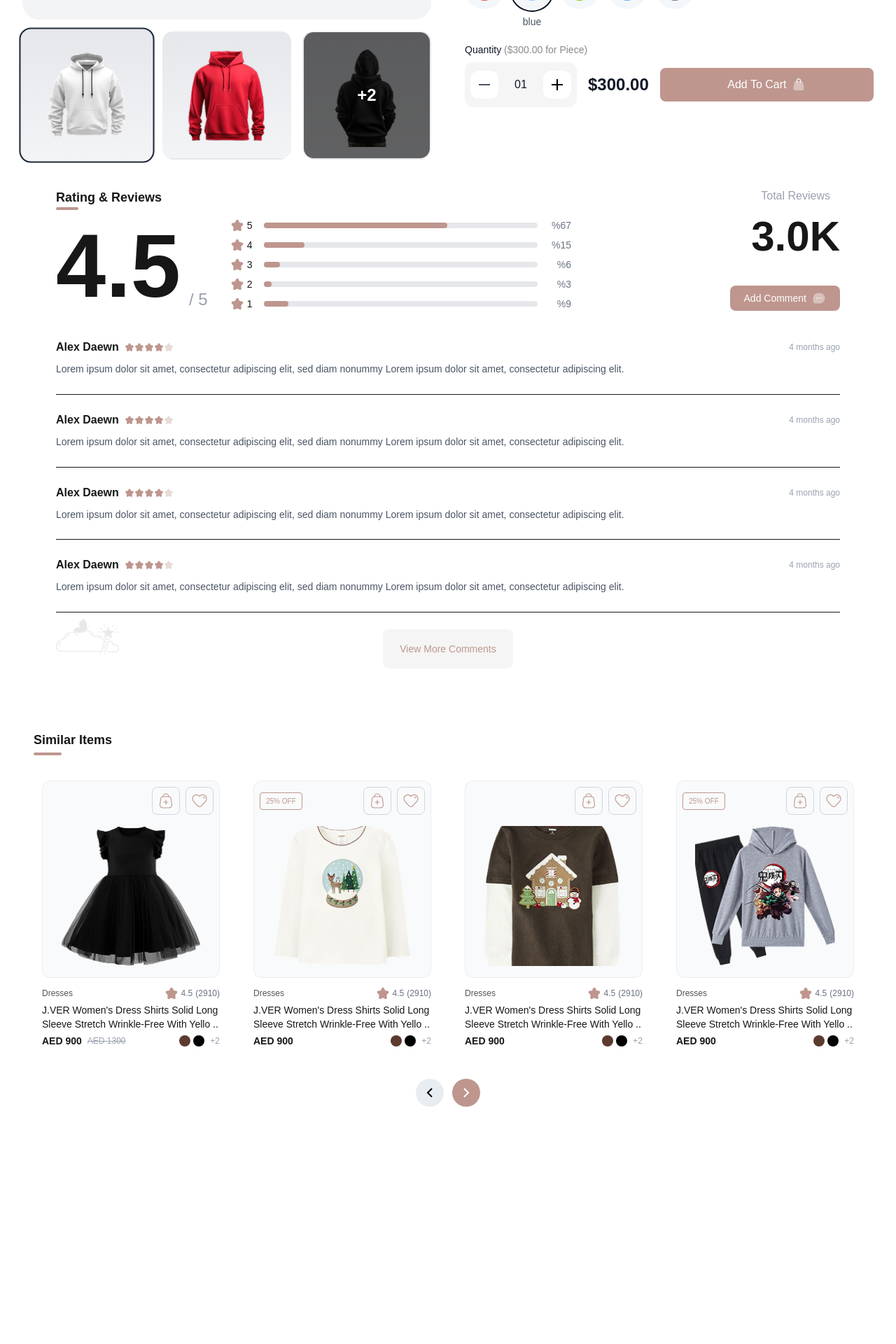
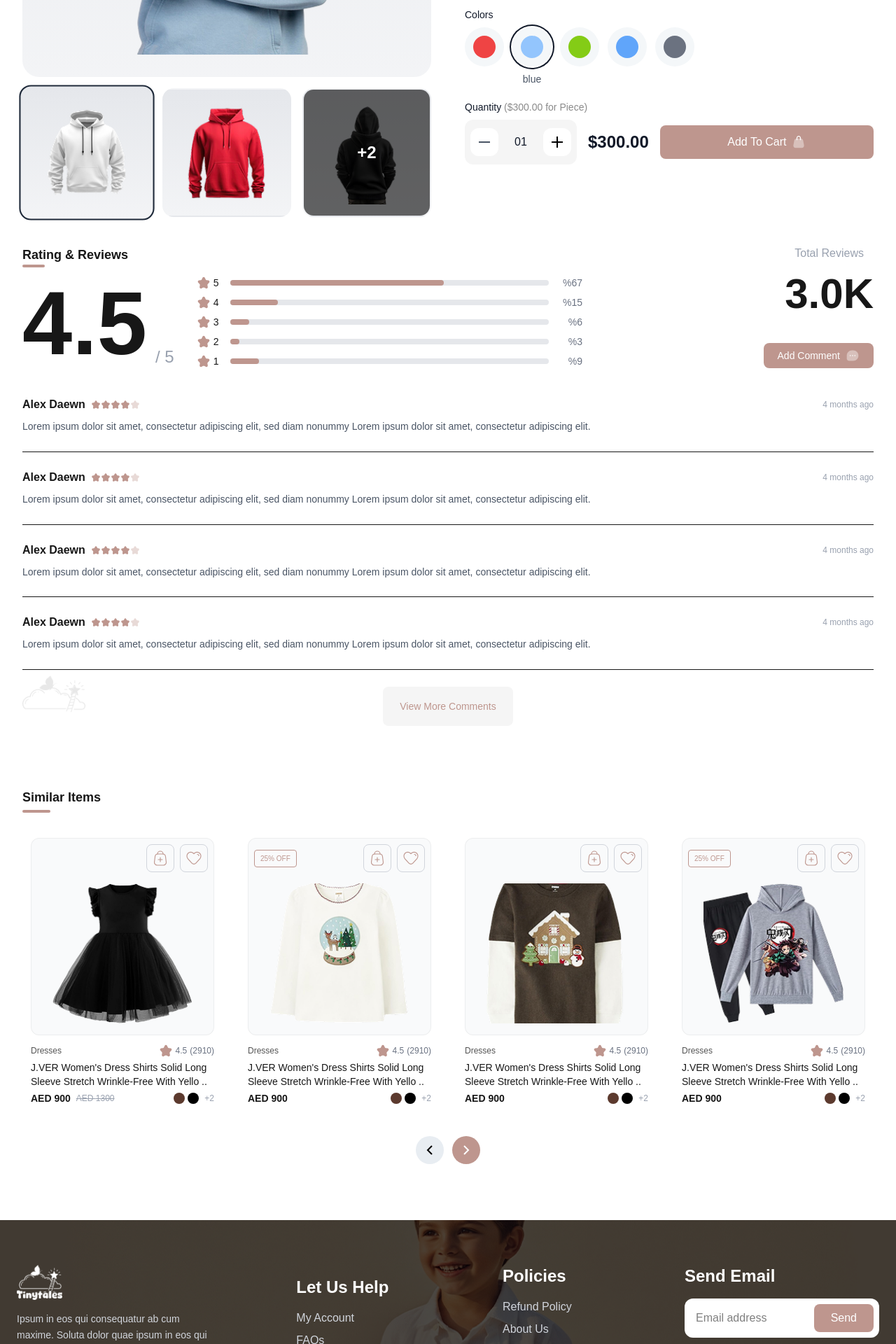
Before and after one commit to Eslam-mg/Frontend-Task-Next.js-Authentication-Dashboard, a Next.js app: page /product in a window 1280 px wide. Shown: the part 880-2800 px from the top of the page at 70% size. Before the commit the page ends 2541 px from the top, so only its background shows below. Built offline with nearby package versions, Linux system fonts and the light colour scheme.

Commit message:
handle css style

```diff
--- a/src/app/layout.js
+++ b/src/app/layout.js
@@ -1,5 +1,7 @@
 import { Geist, Geist_Mono } from "next/font/google";
 import "./globals.css";
+import Navbar from "@/components/Navbar/Navbar";
+import Footer from "@/components/Footer/Footer";
 
 const geistSans = Geist({
   variable: "--font-geist-sans",
@@ -22,7 +24,11 @@ export default function RootLayout({ children }) {
       <body
         className={`${geistSans.variable} ${geistMono.variable} antialiased`}
       >
-        {children}
+        <Navbar />
+        <main>
+          {children}
+        </main>
+        <Footer />
       </body>
     </html>
   );
--- a/src/app/product/page.js
+++ b/src/app/product/page.js
@@ -258,7 +258,7 @@ export default function page({ params }) {
                 </div>
 
                 {/* Reviews Section */}
-                <section className="max-w-6xl mx-auto px-4 py-10">
+                <section className="py-10">
                     {/* Top Section */}
                     <div className="grid grid-cols-1 md:grid-cols-3 gap-8">
 
--- a/src/components/SimilarItems/SimilarItems.js
+++ b/src/components/SimilarItems/SimilarItems.js
@@ -42,7 +42,7 @@ const products = [
 
 export default function SimilarItems() {
     return (
-        <section className="max-w-7xl mx-auto px-4 py-12">
+        <section className="py-12">
 
             {/* Title */}
             <div className="mb-6">
```
